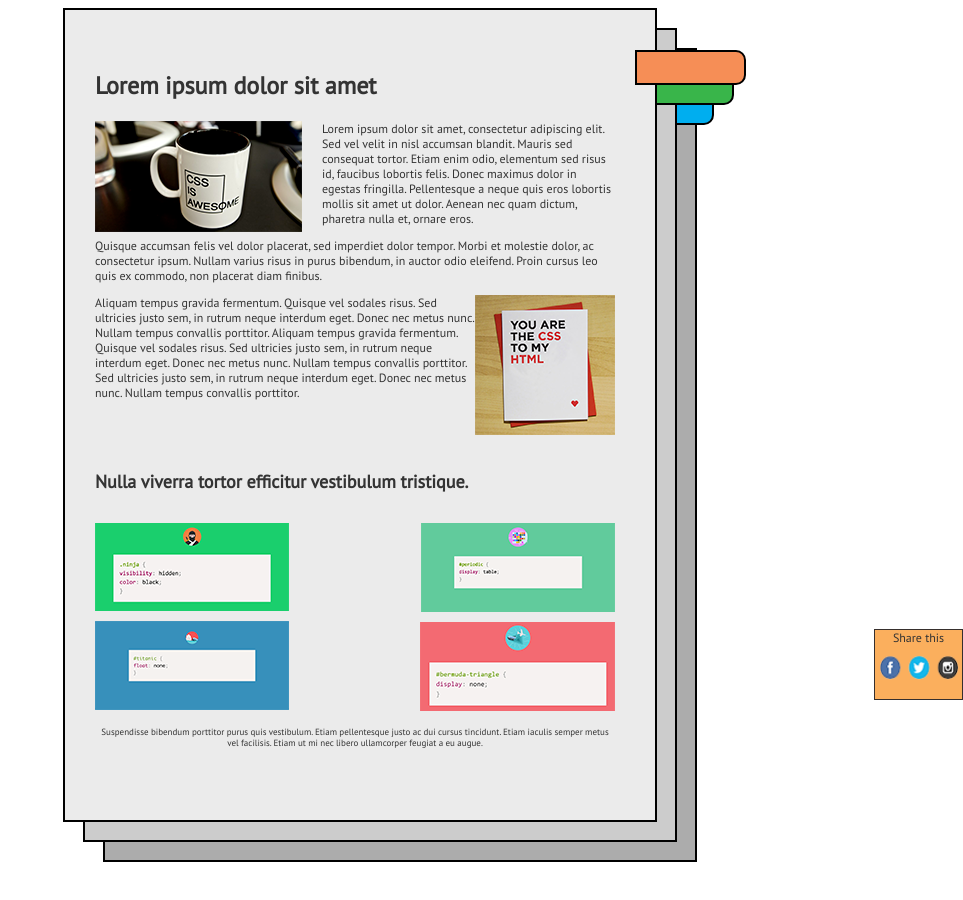
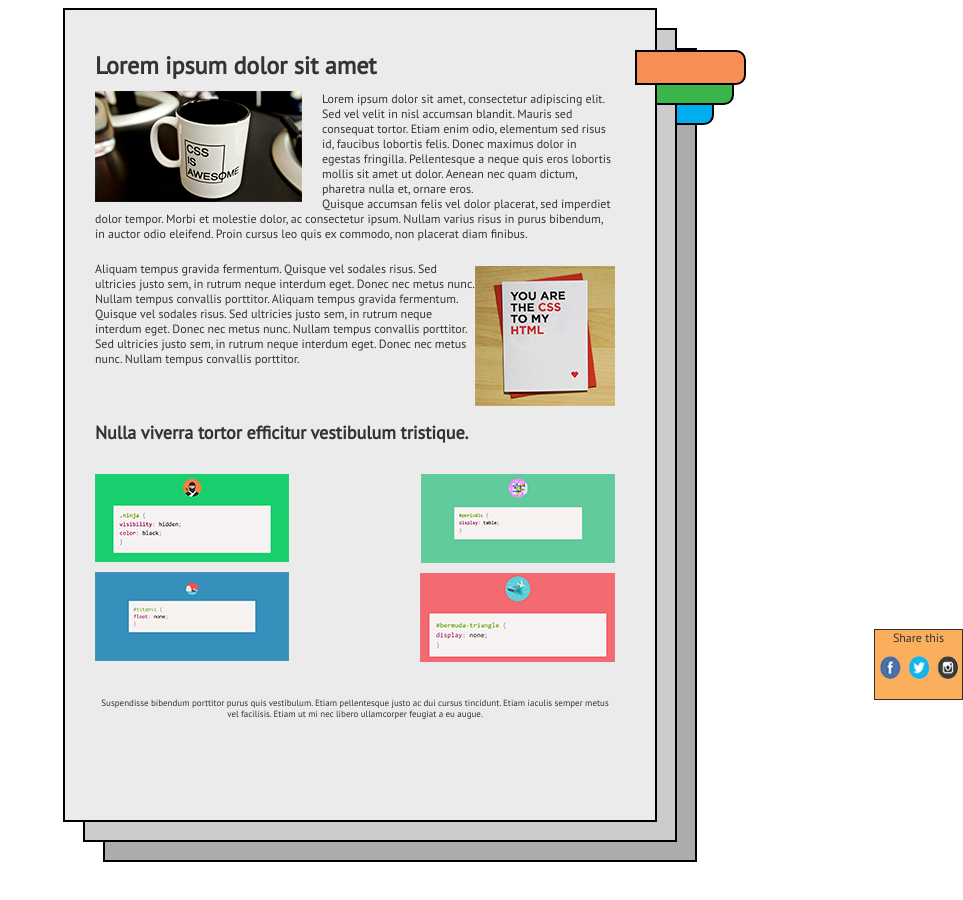
Before and after one commit to PDmitryY/position-and-float, a plain HTML site: page index.html in a window 1280 px wide. Shown: the top 900 px of the page, without its empty margins (317-1280 px from the left). Drawn offline with Linux system fonts and the light colour scheme.

Commit message:
position-and-floats: 95%

```diff
--- a/css/style.css
+++ b/css/style.css
@@ -50,6 +50,11 @@ header h3{
 
 .page3 h1 {
     font-size: 24px;
+    margin: 0px 0px 10px 0px;
+}
+
+.page3 p {
+    margin: 0px 0px;
 }
 
 .coffe {
@@ -57,9 +62,13 @@ header h3{
 	margin: 0px 20px 0px 0px;
 }
 
+.css2-contaner {
+    margin-top: 20px
+}
+
 .css2 {
 	float: right;
-    margin: 0px 0px 20px 0px;
+    margin: 5px 0px 0px 0px;
 }
 
 .jokes {
@@ -92,7 +101,7 @@ header h3{
 footer {
     font-size: 9px;
     text-align: center;
-    margin: 10px 0px;
+    margin: 20px 0px;
 }
 
 .page2 {
--- a/index.html
+++ b/index.html
@@ -26,9 +26,11 @@
 				</p>
 				<p>Quisque accumsan felis vel dolor placerat, sed imperdiet dolor tempor. Morbi et molestie dolor, ac consectetur ipsum. Nullam varius risus in purus bibendum, in auctor odio eleifend. Proin cursus leo quis ex commodo, non placerat diam finibus.
 				</p>
-				<img class="css2" src="img/css2.png"/>
-				<p>Aliquam tempus gravida fermentum. Quisque vel sodales risus. Sed ultricies justo sem, in rutrum neque interdum eget. Donec nec metus nunc. Nullam tempus convallis porttitor. Aliquam tempus gravida fermentum. Quisque vel sodales risus. Sed ultricies justo sem, in rutrum neque interdum eget. Donec nec metus nunc. Nullam tempus convallis porttitor. Sed ultricies justo sem, in rutrum neque interdum eget. Donec nec metus nunc. Nullam tempus convallis porttitor.
-				</p>
+				<div class="css2-contaner">
+                    <img class="css2" src="img/css2.png"/>
+                    <p>Aliquam tempus gravida fermentum. Quisque vel sodales risus. Sed ultricies justo sem, in rutrum neque interdum eget. Donec nec metus nunc. Nullam tempus convallis porttitor. Aliquam tempus gravida fermentum. Quisque vel sodales risus. Sed ultricies justo sem, in rutrum neque interdum eget. Donec nec metus nunc. Nullam tempus convallis porttitor. Sed ultricies justo sem, in rutrum neque interdum eget. Donec nec metus nunc. Nullam tempus convallis porttitor.
+                    </p>
+				</div>
 				<div class="clearfix"></div>
 			</article>
 			<article>
@@ -47,12 +49,12 @@
 				    </div>
 				    <div class="clearfix"></div>
 				</section>
+				<div class="clearfix"></div>
 				<footer>
 					<p>Suspendisse bibendum porttitor purus quis vestibulum. Etiam pellentesque justo ac dui cursus tincidunt. Etiam iaculis semper metus vel facilisis. Etiam ut mi nec libero ullamcorper feugiat a eu augue.
 					</p>
                 </footer>
             </article>
-            <div class="clearfix"></div>
         </div>
     </div>
     <div class="share">
```
